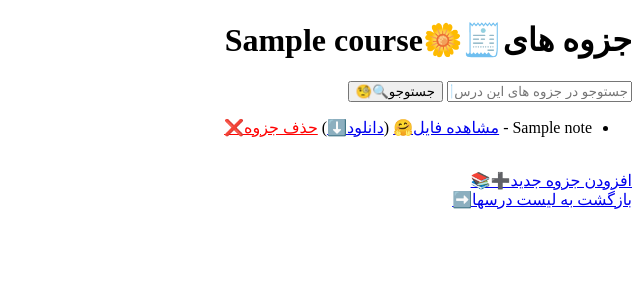
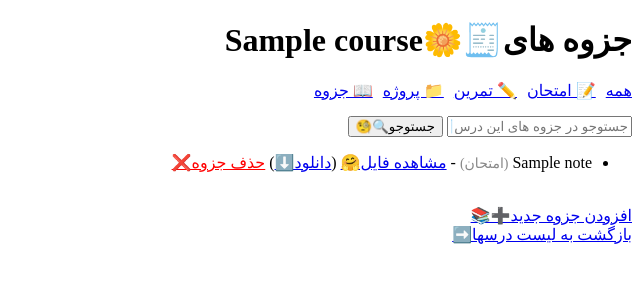
Before and after one commit to LuffySan7thv/academic-notes, a Django app: page /course/1/ in a window 1280 px wide. Shown: the top 300 px of the page, without its empty margins (640-1280 px from the left). Run offline with Django 5.2, Linux system fonts and the light colour scheme; a user stored in the database is signed in; tables that the repository leaves empty hold one stand-in row (values such as "Sample post").

Commit message:
feat: add tag filter and link to note list in tree view

```diff
--- a/notes/forms.py
+++ b/notes/forms.py
@@ -38,4 +38,4 @@ class CourseForm(forms.ModelForm):
 class NoteForm(forms.ModelForm):
     class Meta:
         model = Note
-        fields = ['title', 'content', 'file']
+        fields = ['title', 'content', 'file', 'tag']
--- a/notes/models.py
+++ b/notes/models.py
@@ -1,5 +1,12 @@
 from django.db import models
 from django.contrib.auth.models import User
+
+TAG_CHOICES = [
+    ('exam', 'امتحان'),
+    ('exercise', 'تمرین'),
+    ('project', 'پروژه'),
+    ('lecture', 'جزوه'),
+]
 
 class Course(models.Model):
     user = models.ForeignKey(User, on_delete=models.CASCADE)
@@ -14,6 +21,7 @@ class Note(models.Model):
         title = models.CharField(max_length=200)
         content = models.TextField(blank=True, null=True)
         file = models.FileField(upload_to='notes/files/', blank=True, null=True)
+        tag = models.CharField(max_length=20, choices=TAG_CHOICES, default='lecture')
         created_at = models.DateTimeField(auto_now_add=True)
 
         def __str__(self):
--- a/notes/views.py
+++ b/notes/views.py
@@ -13,8 +13,12 @@ def course_list(request):
 
 def note_list(request, course_id):
     course = get_object_or_404(Course, id=course_id, user=request.user)
-    notes = course.note_set.all()
-    return render(request, 'notes/note_list.html', {'course': course, 'notes': notes})
+    tag = request.GET.get('tag')
+    if tag:
+        notes = course.note_set.filter(tag=tag)
+    else:
+        notes = course.note_set.all()
+    return render(request, 'notes/note_list.html', {'course': course, 'notes': notes, 'selected_tag': tag})
 
 def register(request):
     if request.method == 'POST':
--- a/templates/notes/course_list.html
+++ b/templates/notes/course_list.html
@@ -45,7 +45,7 @@
             </form>
         {% else %}
             <a href="{% url 'login' %}">✨🤗ورود</a> |
-            <a href="{% url 'register' %}">🎉✨ثبت‌نام</a>
+            <a href="{% url 'register' %}">🎉✨ثبت‌ نام</a>
         {% endif %}
     </div>
 
@@ -67,10 +67,12 @@
                     <span class="course-name toggle" data-course-id="{{ course.id }}">
                         <span class="toggle-icon">▶</span> {{ course.name }}
                     </span>
+                    <a href="{% url 'note_list' course.id %}" style="margin-right: 15px; font-size: 14px; color: #25cdeb;">مشاهده ی جزوه ها🧾🌼</a>
                     <ul class="notes" id="notes-{{ course.id }}">
                         {% for note in course.note_set.all %}
                             <li>
                                 {{ note.title }}
+                                <span style="color: #888; font-size: 14px;">({{ note.get_tag_display }})</span>
                                 {% if note.file %}
                                     - <a href="{{ note.file.url }}" target="_blank">✨ مشاهده فایل</a>
                                     (<a href="{{ note.file.url }}" download>⬇️ دانلود</a>)
--- a/templates/notes/note_list.html
+++ b/templates/notes/note_list.html
@@ -6,7 +6,17 @@
     <title>جزوه های{{ course.name }}</title>
 </head>
 <body>
+
     <h1>جزوه های🧾🌼{{course.name}}</h1>
+
+    <div style="display: flex; gap: 10px; flex-wrap: wrap; margin-bottom: 16px;">
+        <a href="?tag=">همه</a>
+        <a href="?tag=exam">📝 امتحان</a>
+        <a href="?tag=exercise">✏️ تمرین</a>
+        <a href="?tag=project">📁 پروژه</a>
+        <a href="?tag=lecture">📖 جزوه</a>
+    </div>
+
     <form method="get" action="{% url 'search_notes' course.id %}">
         <input type="text" name="q" placeholder="جستوجو در جزوه های این درس🧾🔍">
         <button type="submit">جستوجو🔍🧐</button>
@@ -16,6 +26,7 @@
         {% for note in notes %}
             <li>
                 {{note.title}}
+                <span style="color: #888; font-size: 14px;">({{ note.get_tag_display }})</span>
                 {% if note.file %}
                     - <a href="{{ note.file.url }}" target="_blank">مشاهده فایل🤗</a>
                     (<a href="{{ note.file.url }}" download>دانلود⬇️</a>)
```
Also changed, not shown: notes/migrations/0005_note_tag.py (added).
